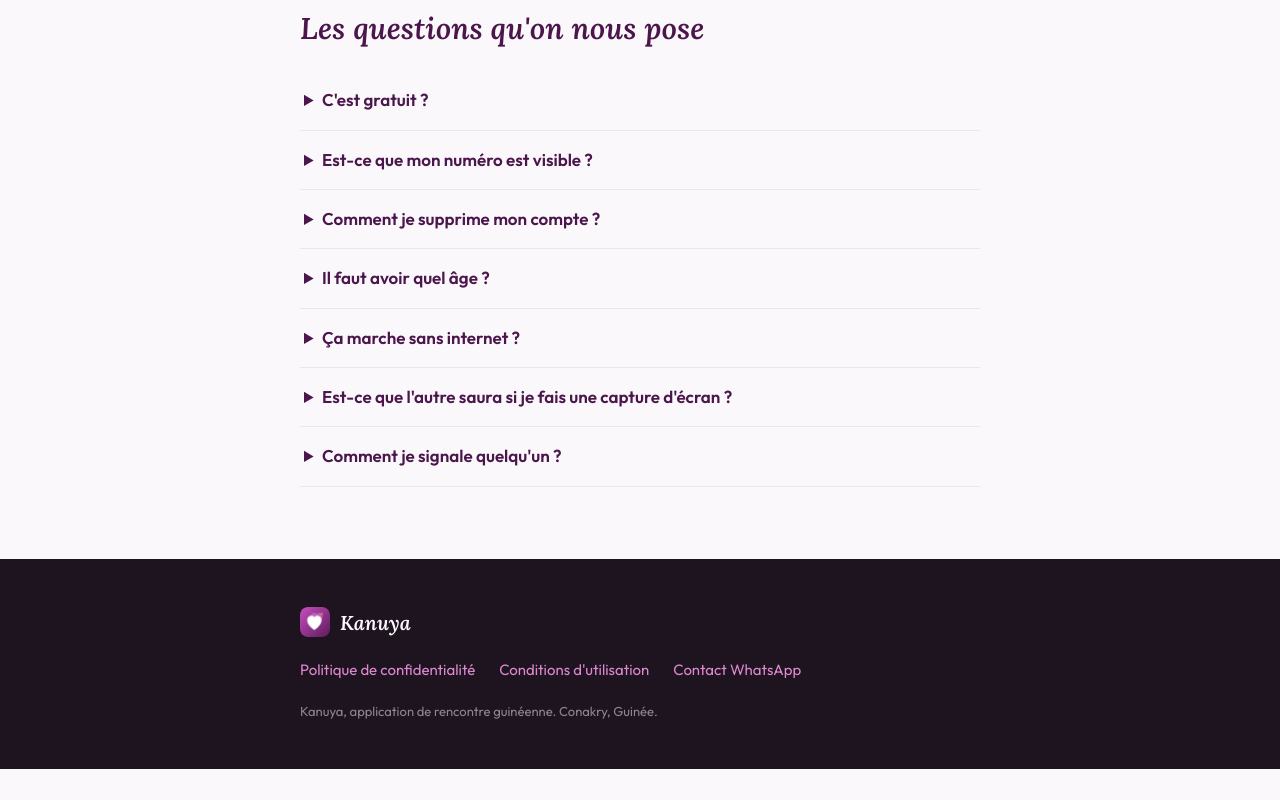
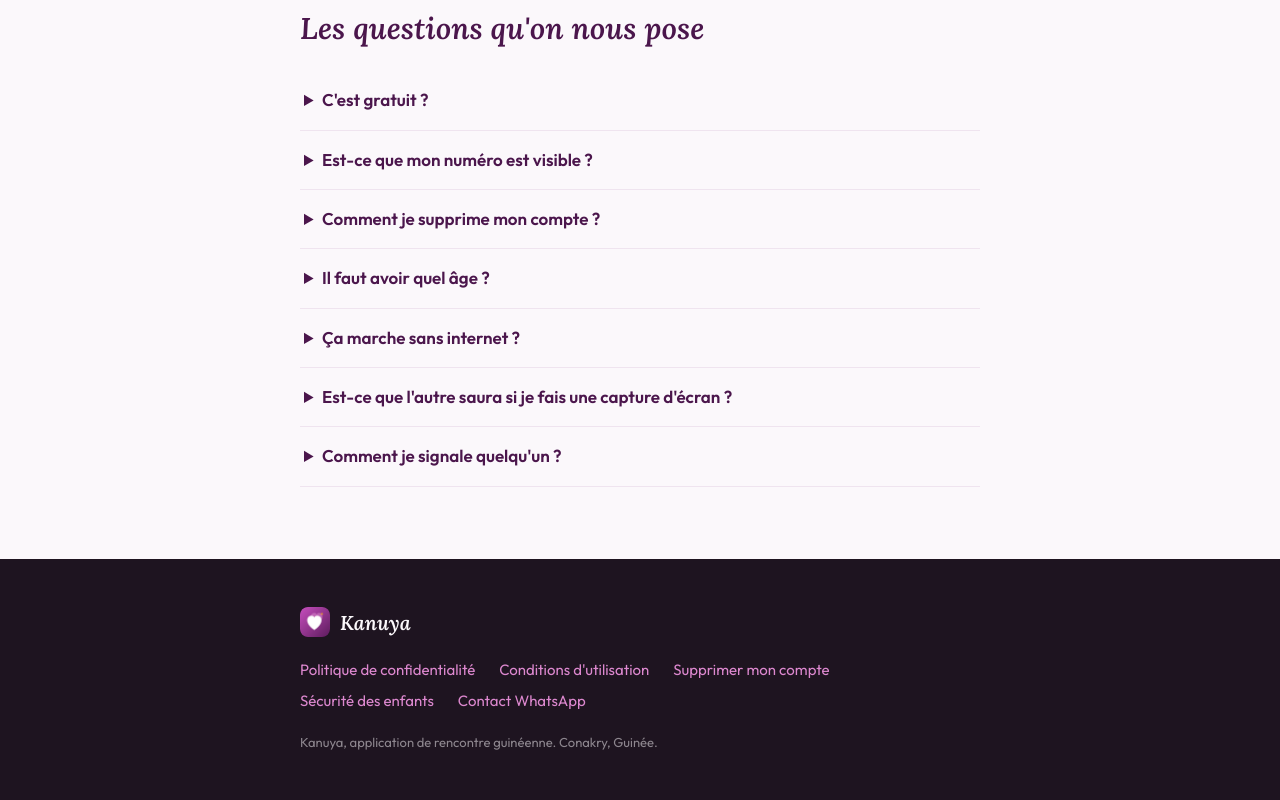
Before and after one commit to 0xabdoulaye/kanuya, a plain HTML site: page index.html in a window 1280 px wide. Shown: the part 3240-4040 px from the top of the page. Before the commit the page ends 4009 px from the top, so only its background shows below. Drawn offline with Linux system fonts and the light colour scheme.

Commit message:
Accueil : le pied de page mène aussi à Supprimer mon compte et Sécurité des enfants, comme les autres pages

```diff
--- a/index.html
+++ b/index.html
@@ -297,6 +297,8 @@
     <nav>
       <a href="confidentialite.html">Politique de confidentialité</a>
       <a href="conditions.html">Conditions d'utilisation</a>
+      <a href="suppression.html">Supprimer mon compte</a>
+      <a href="securite-enfants.html">Sécurité des enfants</a>
       <a href="https://wa.me/224622814991">Contact WhatsApp</a>
     </nav>
     <p>Kanuya, application de rencontre guinéenne. Conakry, Guinée.</p>
```
